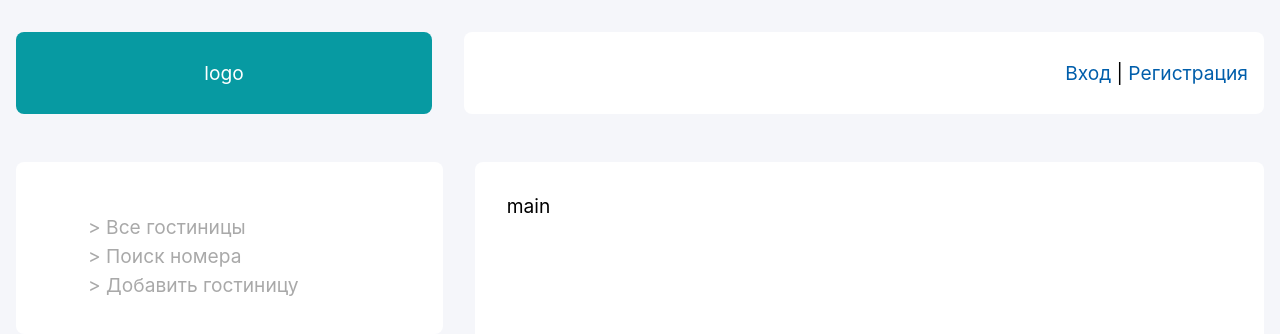
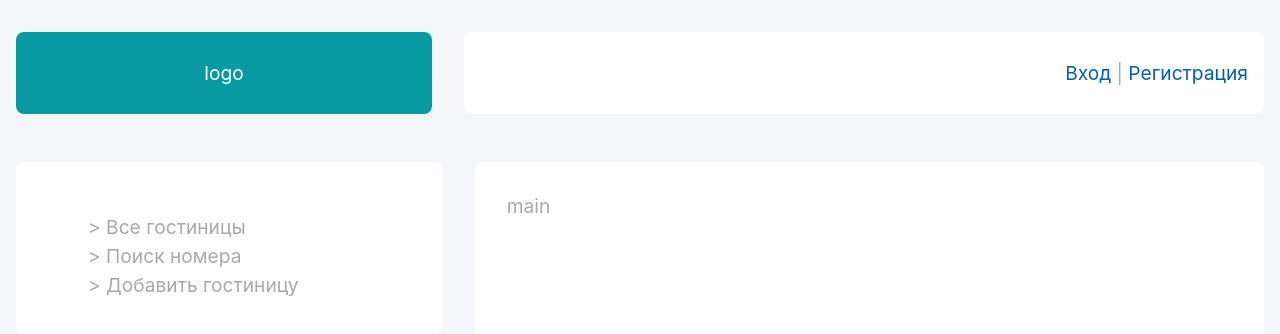
Before and after one commit to laps78/fjs-diplom, a React (Create React App) app in the folder frontend/: page / in a window 1280 px wide. Shown: the top 334 px of the page. Built offline with nearby package versions, Linux system fonts and the light colour scheme.

Commit message:
сменил глобальный стиль текста

```diff
--- a/frontend/src/App.css
+++ b/frontend/src/App.css
@@ -8,7 +8,9 @@
   min-height: 100vh;
   max-width: 1400px;
   text-align: center;
+
   font-size: 1.2rem;
+  color: darkgrey;
 }
 
 a {
```
